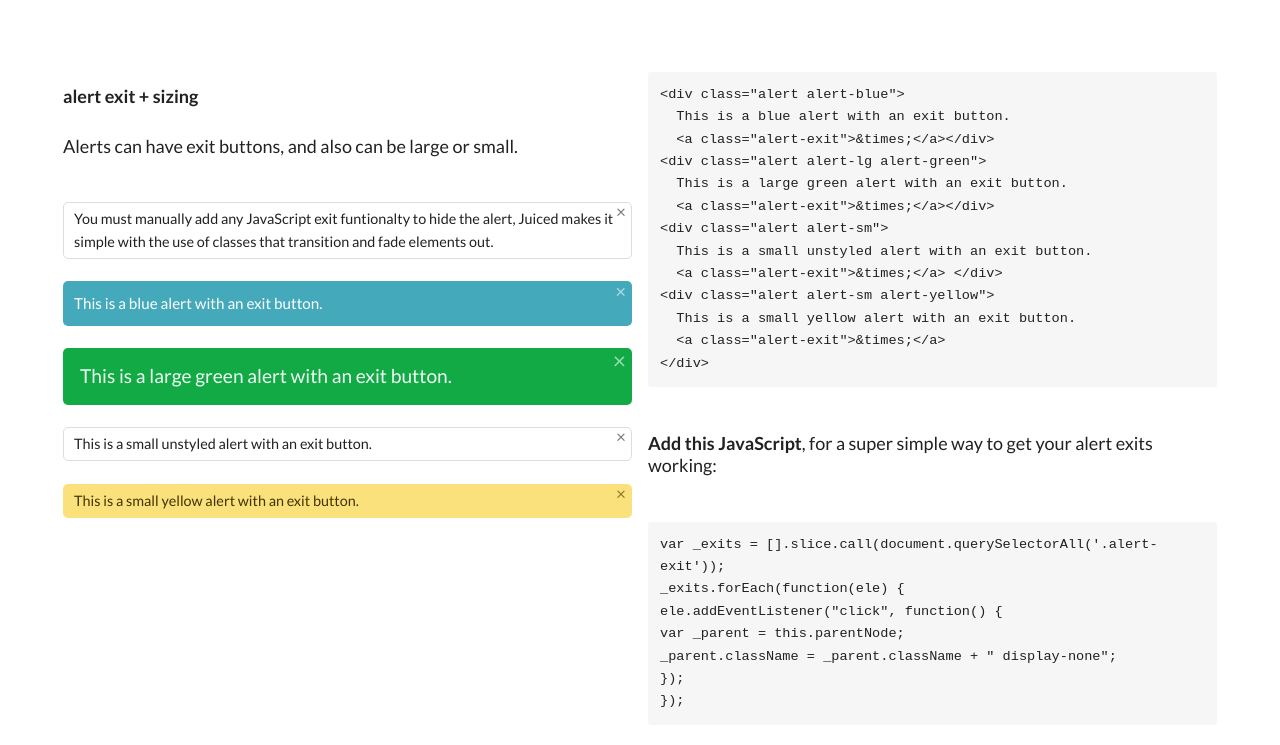
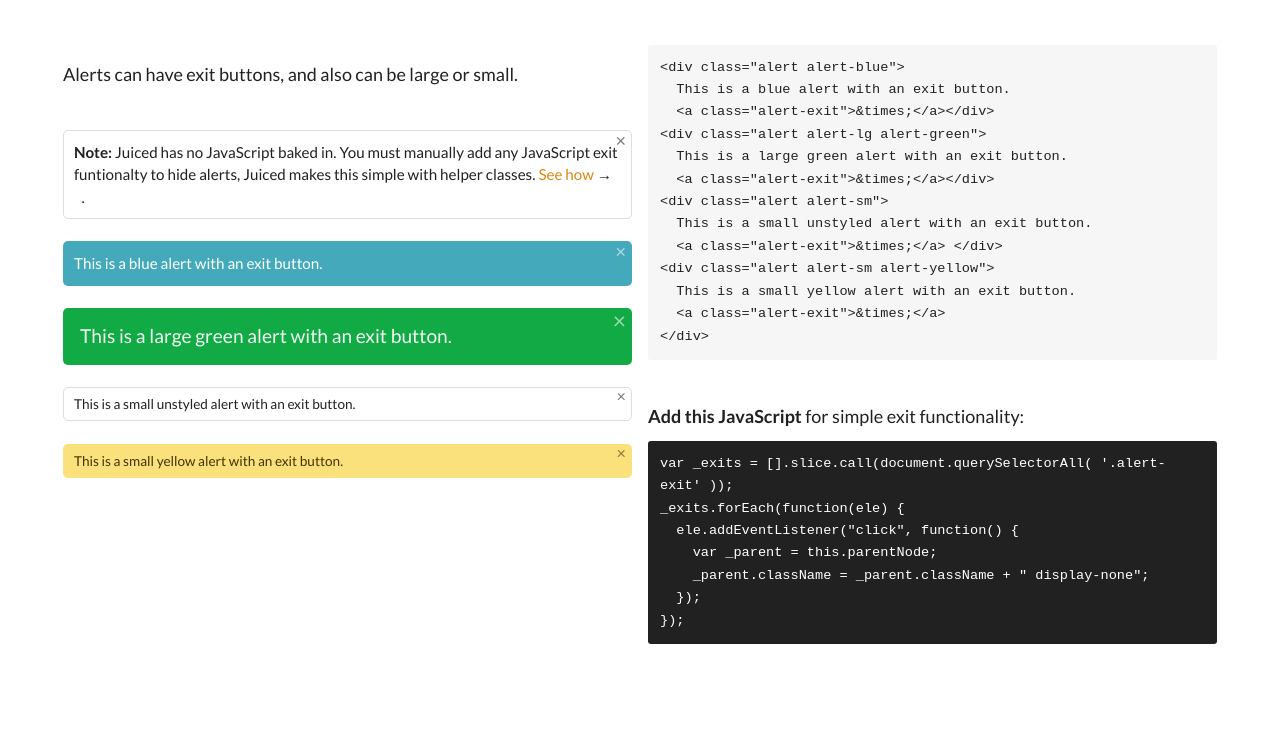
Before and after one commit to ovdojoey/Juiced, a website: page examples/index.html in a window 1280 px wide. Shown: the part 689-1434 px from the top of the page. After the commit the page ends 1386 px from the top, so only its background shows below. Drawn offline with Linux system fonts and the light colour scheme.

```diff
--- a/bower.json
+++ b/bower.json
@@ -1,6 +1,6 @@
 {
   "name": "juiced",
-  "version": "1.0.12",
+  "version": "1.0.13",
   "homepage": "http://juicedcss.com",
   "authors": [
     "Joey Lea <joey@w3by.com>"
--- a/examples/index.html
+++ b/examples/index.html
@@ -13,13 +13,13 @@
   </style>
 </head>
 <body>
-  <div class="container gutters-sm-all">
+  <div class="container gutters-sm-all items-start">
     <div class="col-12 no-margin">
       <h2 class="text-uppercase color-green">Components</h2>
       <h3 class="text-left">alerts</h3>
     </div>
     <div class="col-11 col-push-half">
-        <p class="text-left">Alerts make it easy to display prominate information to the user.  They are styled using colors from your palette.  They can have exit buttons, but Juiced does not have any Javascript built in, so you must manually add any exit functionality.</p>
+        <p class="text-left">Alerts make it easy to display prominate information to the user.  They are styled using colors from your palette.  They can have exit buttons, but Juiced does not have any Javascript built in, so you must manually add any exit functionality. <a href="#alert-exit-functionality">See how</a>.</p>
 
     </div>
     <div class="col-sm-6 col-order-1">
@@ -31,13 +31,13 @@
       <div class="alert alert-red">This is a red alert.</div>
 
     </div>
-    <div class="col-sm-6 col-order-3 ">
-      <h4>alert exit + sizing</h4>
-      <p> Alerts can have exit buttons, and also can be large or small.
-      </p>
-      <div class="alert alert-sm">
-      You must manually add any JavaScript exit funtionalty to hide the alert, Juiced makes it simple with the use of classes that transition and fade elements out.<a class="alert-exit cursor-pointer">&times;</a>
+    <div class="col-sm-6 col-order-3">
+      <p> Alerts can have exit buttons, and also can be large or small.</p>
+      <div class="alert">
+        <strong>Note:</strong>
+      Juiced has no JavaScript baked in.  You must manually add any JavaScript exit funtionalty to hide alerts, Juiced makes this simple with helper classes.  <a href="#alert-exit-functionality">See how</a><span class="hidden sm-visible"> &#8594;</span><span class="visible sm-hidden"> &#8595;</span>. <a class="cursor-pointer alert-exit">&times;</a>
       </div>
+
       <div class="alert alert-blue">This is a blue alert with an exit button.<a class="alert-exit">&times;</a></div>
       <div class="alert alert-lg alert-green">This is a large green alert with an exit button.<a class="alert-exit">&times;</a></div>
       <div class="alert alert-sm">This is a small unstyled alert with an exit button.<a class="alert-exit">&times;</a> </div>
@@ -45,7 +45,7 @@
 
     </div>
     <div class="col-sm-6 col-order-2">
-     <pre>
+     <pre class="no-margin-top">
         &lt;div class="alert"&gt;
         &nbsp; This is a unstyled alert.
         &lt;/div&gt;
@@ -65,7 +65,7 @@
      </pre>
     </div>
     <div class="col-sm-6 col-order-4">
-      <pre>
+      <pre class="no-margin-top">
       &lt;div class="alert alert-blue"&gt;
       &nbsp;  This is a blue alert with an exit button.
       &nbsp; &lt;a class="alert-exit"&gt;&amp;times;&lt;/a&gt;&lt;/div&gt;
@@ -80,17 +80,19 @@
       &nbsp;  &lt;a class="alert-exit"&gt;&amp;times;&lt;/a&gt;
       &lt;/div&gt;
       </pre>
+      <a name="alert-exit-functionality"></a>
 
-      <p>
-        <strong>Add this JavaScript</strong>, for a super simple way to get your alert exits working:
-      </p>
-      <pre>
-        var _exits = [].slice.call(document.querySelectorAll('.alert-exit'));
+
+      <strong>Add this JavaScript</strong> for simple exit functionality:
+
+
+      <pre class="background-color-dark color-white">
+        var _exits = [].slice.call(document.querySelectorAll( '.alert-exit' ));
         _exits.forEach(function(ele) {
-          ele.addEventListener("click", function() {
-            var _parent = this.parentNode;
-            _parent.className = _parent.className + " display-none";
-          });
+         &nbsp;   ele.addEventListener("click", function() {
+           &nbsp;  &nbsp;  var _parent = this.parentNode;
+            &nbsp;  &nbsp;  _parent.className = _parent.className + " display-none";
+          &nbsp;  });
         });
       </pre>
     </div>
--- a/package.json
+++ b/package.json
@@ -1,6 +1,6 @@
 {
   "name": "juiced",
-  "version": "1.0.12",
+  "version": "1.0.13",
   "description": "Juiced is a Flexible Boxes CSS Framework",
   "author": "Joey Lea",
   "license": "MIT",
--- a/sass/juiced.scss
+++ b/sass/juiced.scss
@@ -127,7 +127,7 @@
 
   &.alert-sm{
     padding: 5px 10px;
-    font-size: .9rem;
+    font-size: .85rem;
   }
   &.alert-lg{
     padding: 16px;
@@ -274,6 +274,19 @@
   display: inline;
 }
 
+.position-relative {
+  position: relative;
+}
+.position-absolute {
+  position: absolute;
+}
+.position-fixed {
+  position: fixed;
+}
+.position-static {
+  position: static;
+}
+
 .text-justify{
   text-align: justify;
 }
```
Also changed, not shown: dist/css/juiced.css.
